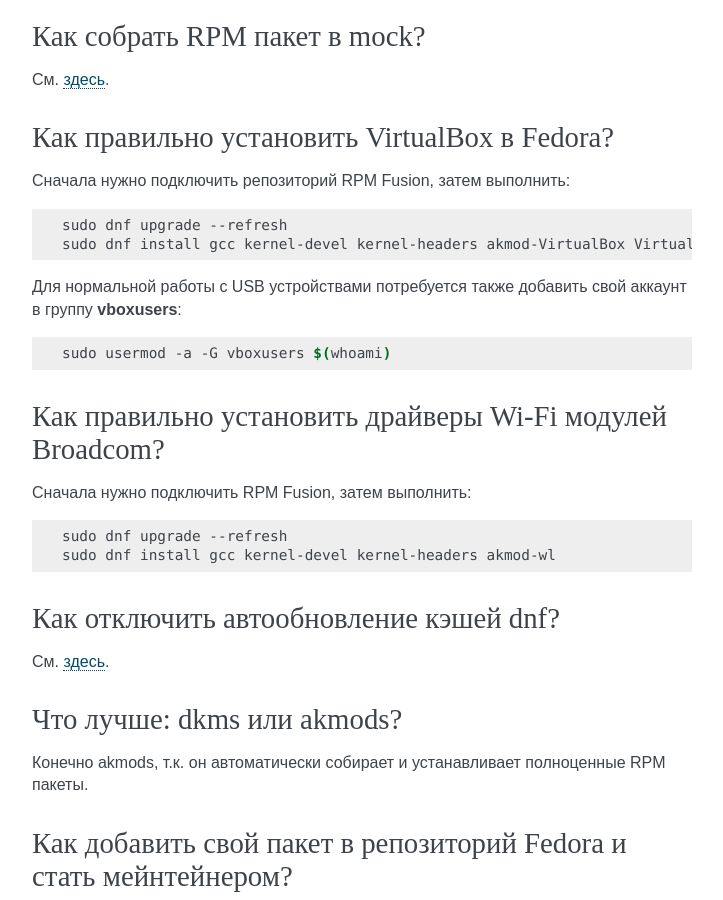
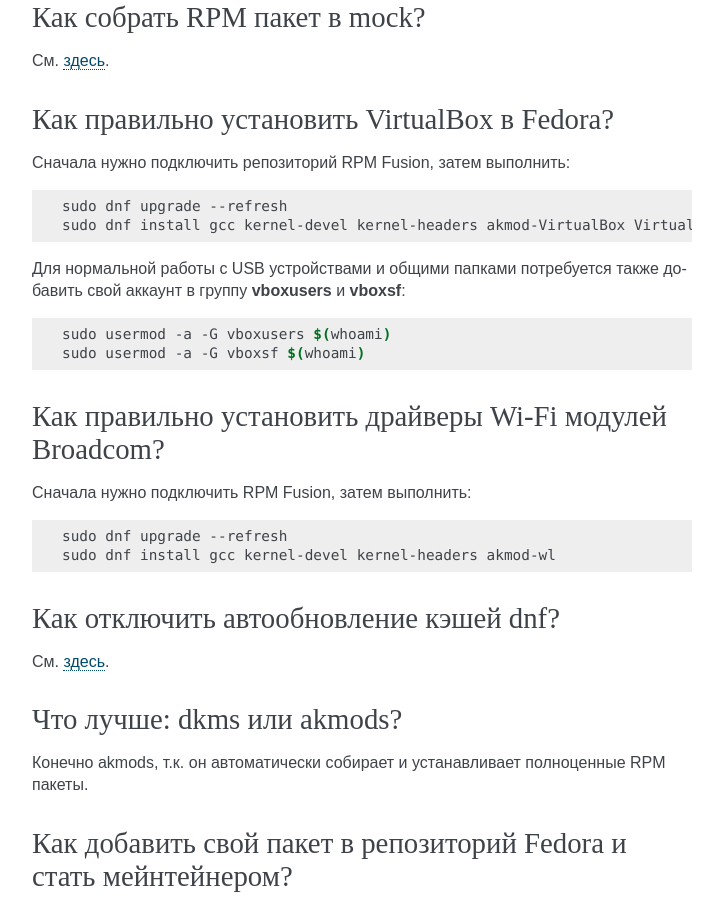
Before and after one commit to RussianFedora/FAQ, a Sphinx documentation site: the page built from source/package-manager.rst, in a window 1280 px wide and 900 px high, scrolled down 4823 px. Shown: the whole window, without its empty margins (388-1111 px from the left). Built offline with Sphinx 7.4.7, drawn with Linux system fonts in a browser that asks for light colours; some of the changed text lies outside the part shown.

Commit message:
Make shared folders available for current user (#1)
* Make shared folders available for current user
* Slightly nicer way to change DM
* Mention shared folders in description
* Update package-manager.rst

```diff
--- a/source/package-manager.rst
+++ b/source/package-manager.rst
@@ -292,11 +291,12 @@
     sudo dnf upgrade --refresh
     sudo dnf install gcc kernel-devel kernel-headers akmod-VirtualBox VirtualBox
 
-Для нормальной работы с USB устройствами потребуется также добавить свой аккаунт в группу **vboxusers**:
+Для нормальной работы с USB устройствами и общими папками потребуется также добавить свой аккаунт в группу **vboxusers** и **vboxsf**:
 
 .. code-block:: bash
 
     sudo usermod -a -G vboxusers $(whoami)
+    sudo usermod -a -G vboxsf $(whoami)
 
 .. index:: repository, broadcom, drivers, драйверы
 .. _broadcom-drivers:
```
Also changed, not shown: other parts of source/package-manager.rst (+1 -2 lines).
